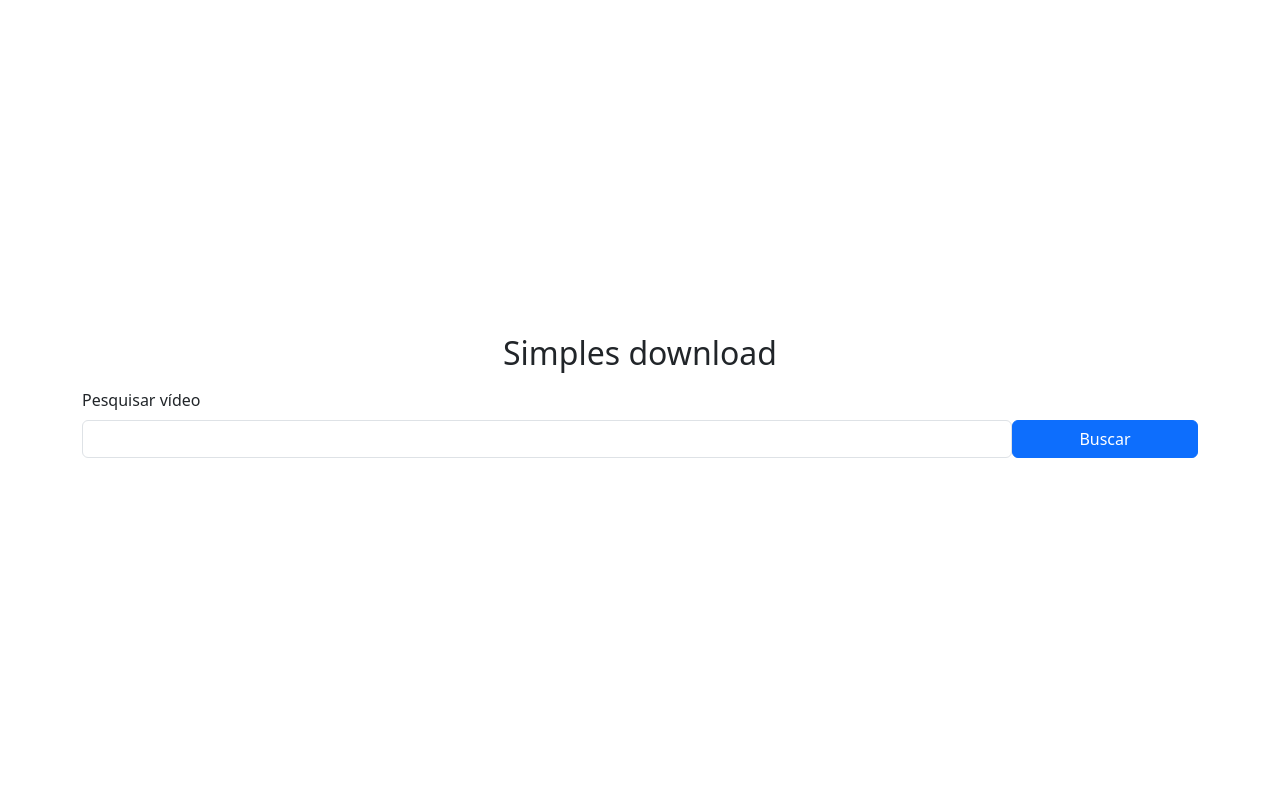
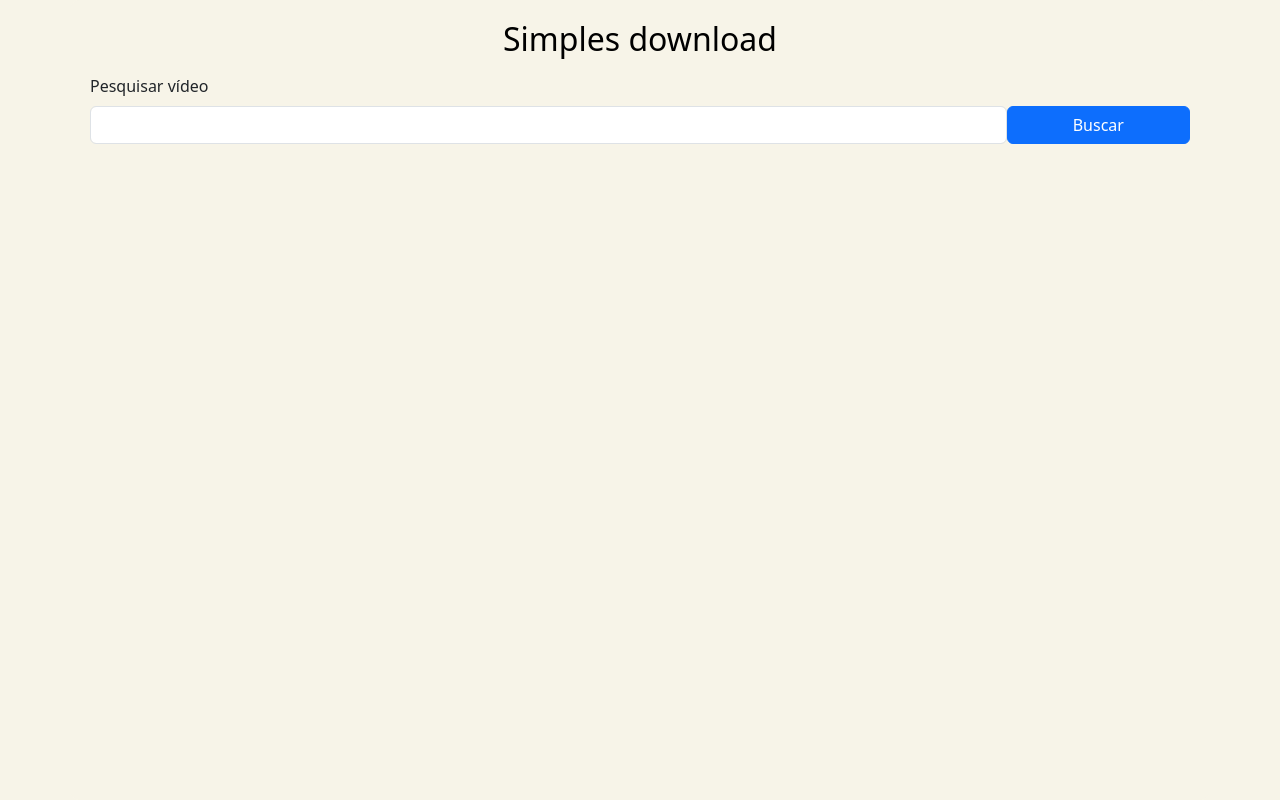
Before and after one commit to willcutrim/app-download-flask, a Flask app: page / in a window 1280 px wide. Run offline with Flask 3, Linux system fonts and the light colour scheme.

Commit message:
Pequena melhoria no controler e mudança na tela

```diff
--- a/apps/controllers.py
+++ b/apps/controllers.py
@@ -3,7 +3,7 @@ from flask import render_template, request, jsonify
 from flask.views import View
 from pytube import YouTube
 
-from .utils import get_informcao_video
+from .utils import get_informacao_video
 
 
 class HomeView(View):
@@ -14,7 +14,7 @@ def get_video_info():
     video_url = request.args.get('video_url')
     if video_url:
         try:
-            resolutions, thumbnail, title = get_informcao_video(video_url)
+            resolutions, thumbnail, title = get_informacao_video(video_url)
             return jsonify({'success': True, 'resolutions': resolutions, 'thumbnail': thumbnail, 'title': title})
         except Exception as e:
             return jsonify({'success': False, 'error': str(e)})
--- a/apps/utils.py
+++ b/apps/utils.py
@@ -1,6 +1,6 @@
 from pytube import YouTube
 
-def get_informcao_video(url):
+def get_informacao_video(url):
     yt = YouTube(url)
     resolutions = [stream.resolution for stream in yt.streams.filter(progressive=True)]
     thumbnail = yt.thumbnail_url
--- a/templates/html/index.html
+++ b/templates/html/index.html
@@ -1,13 +1,17 @@
 <!DOCTYPE html>
 <html lang="en">
+
 <head>
   <meta charset="UTF-8">
   <meta name="viewport" content="width=device-width, initial-scale=1.0">
   <title>Simple download</title>
-  <link href="https://cdn.jsdelivr.net/npm/bootstrap@5.3.3/dist/css/bootstrap.min.css" rel="stylesheet" integrity="sha384-QWTKZyjpPEjISv5WaRU9OFeRpok6YctnYmDr5pNlyT2bRjXh0JMhjY6hW+ALEwIH" crossorigin="anonymous">
+  <link href="https://cdn.jsdelivr.net/npm/bootstrap@5.3.3/dist/css/bootstrap.min.css" rel="stylesheet"
+    integrity="sha384-QWTKZyjpPEjISv5WaRU9OFeRpok6YctnYmDr5pNlyT2bRjXh0JMhjY6hW+ALEwIH" crossorigin="anonymous">
   <style>
-    html, body {
+    html,
+    body {
       height: 100%;
+      background-color: #f7f4e8;
     }
 
     .loader {
@@ -25,16 +29,28 @@
       0% {
         transform: rotate(0deg);
       }
+
       100% {
         transform: rotate(360deg);
       }
     }
+
+    .container{
+      background-color: #f7f4e8;
+      border-radius: 10px;
+      padding: 20px;
+    }
+
+    #title{
+      color: black;
+    }
   </style>
 </head>
-<body class="d-flex justify-content-center align-items-center">
+
+<body class="d-flex justify-content-center">
   <div class="container">
     <div class="d-flex justify-content-center mb-2">
-      <h2>Simples download</h2>
+      <h2 id="title">Simples download</h2>
     </div>
 
     <form id="downloadForm">
@@ -42,7 +58,8 @@
         <label for="basic-url" class="form-label">Pesquisar vídeo</label>
         <div class="d-flex col-12 justify-content-between">
           <div class="col-10">
-            <input type="text" class="form-control" id="videoUrl" name="videoUrl" aria-describedby="basic-addon3 basic-addon4">
+            <input type="text" class="form-control" id="videoUrl" name="videoUrl"
+              aria-describedby="basic-addon3 basic-addon4">
           </div>
           <div class="col-2">
             <button type="submit" class="btn btn-primary w-100">Buscar</button>
@@ -52,7 +69,9 @@
 
       <div id="thumbnailContainer" style="display: none;">
         <img id="thumbnail" class="img-fluid" alt="Thumbnail">
-        <strong><p id="videoTitle" class="mb-0"></p></strong>
+        <strong>
+          <p id="videoTitle" class="mb-0"></p>
+        </strong>
         <div class="d-flex col-12 mt-2">
           <button id="downloadButton" type="button" class="btn btn-primary">Baixar</button>
           <select class="form-select" id="resolution" name="resolution"></select>
@@ -66,13 +85,15 @@
     </form>
   </div>
 
-  <script src="https://cdn.jsdelivr.net/npm/bootstrap@5.3.3/dist/js/bootstrap.bundle.min.js" integrity="sha384-YvpcrYf0tY3lHB60NNkmXc5s9fDVZLESaAA55NDzOxhy9GkcIdslK1eN7N6jIeHz" crossorigin="anonymous"></script>
+  <script src="https://cdn.jsdelivr.net/npm/bootstrap@5.3.3/dist/js/bootstrap.bundle.min.js"
+    integrity="sha384-YvpcrYf0tY3lHB60NNkmXc5s9fDVZLESaAA55NDzOxhy9GkcIdslK1eN7N6jIeHz"
+    crossorigin="anonymous"></script>
 
   <script>
-    document.getElementById('downloadForm').addEventListener('submit', function(event) {
+    document.getElementById('downloadForm').addEventListener('submit', function (event) {
       event.preventDefault();
       var videoUrl = document.getElementById('videoUrl').value;
-        var data = {'video_url': videoUrl};
+      var data = { 'video_url': videoUrl };
 
       // Exibir o indicador de carregamento
       document.getElementById('loading').style.display = 'block';
@@ -92,7 +113,7 @@
             var resolutions = data.resolutions;
             var resolutionSelect = document.getElementById('resolution');
             resolutionSelect.innerHTML = '';
-                resolutions.forEach(function(resolution) {
+            resolutions.forEach(function (resolution) {
               var option = document.createElement('option');
               option.value = resolution;
               option.text = resolution;
@@ -118,10 +139,10 @@
         });
     });
 
-    document.getElementById('downloadButton').addEventListener('click', function() {
+    document.getElementById('downloadButton').addEventListener('click', function () {
       var videoUrl = document.getElementById('videoUrl').value;
       var resolution = document.getElementById('resolution').value;
-        var data = {'video_url': videoUrl, 'resolution': resolution};
+      var data = { 'video_url': videoUrl, 'resolution': resolution };
 
       // Exibir o indicador de carregamento
       document.getElementById('loading').style.display = 'block';
@@ -154,4 +175,5 @@
     });
   </script>
 </body>
+
 </html>
```
Lines whose indentation alone changed are shown as unchanged.
